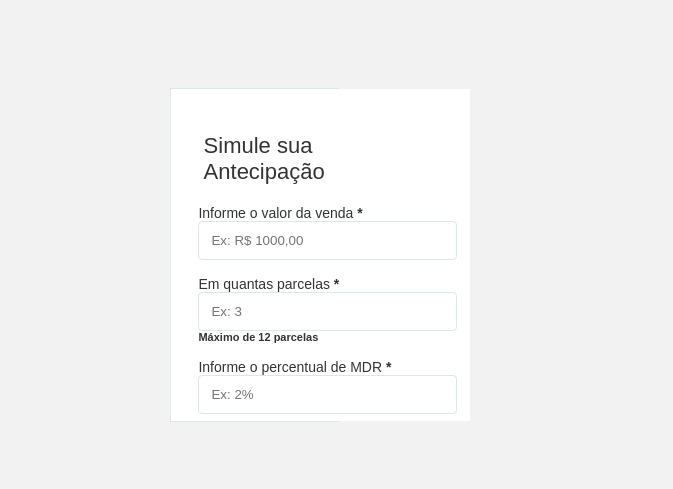
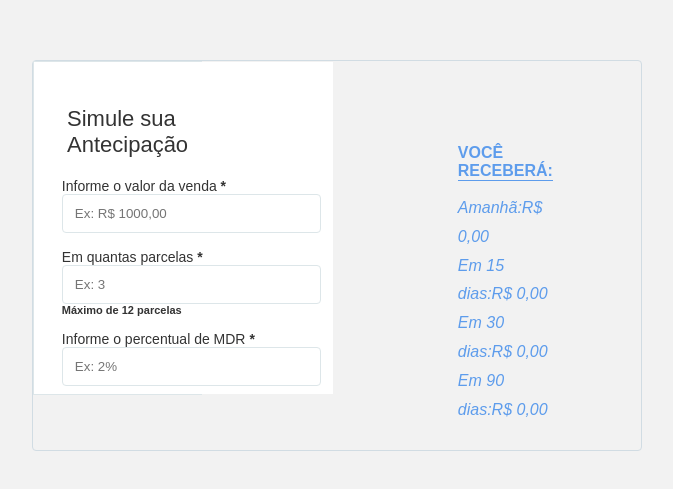
Before and after one commit to matheusprado1/test-front-end, a React (Vite) app: page / in a window 1280 px wide. Shown: the part 105-594 px from the top of the page, without its empty margins (303-976 px from the left). Built offline with nearby package versions, Linux system fonts and the light colour scheme.

Commit message:
feat: ToastContainer and Home in App

```diff
--- a/src/App.jsx
+++ b/src/App.jsx
@@ -1,8 +1,24 @@
 import "./App.css";
-import Calculator from "./components/Calculator";
+import { ToastContainer } from "react-toastify";
+import Home from "./pages/home";
 
 function App() {
-  return <Calculator />;
+  return (
+    <>
+      <ToastContainer
+        position="top-center"
+        autoClose={5000}
+        hideProgressBar={false}
+        newestOnTop={false}
+        closeOnClick
+        rtl={false}
+        pauseOnFocusLoss
+        draggable
+        pauseOnHover
+      />
+      <Home />
+    </>
+  );
 }
 
 export default App;
```
